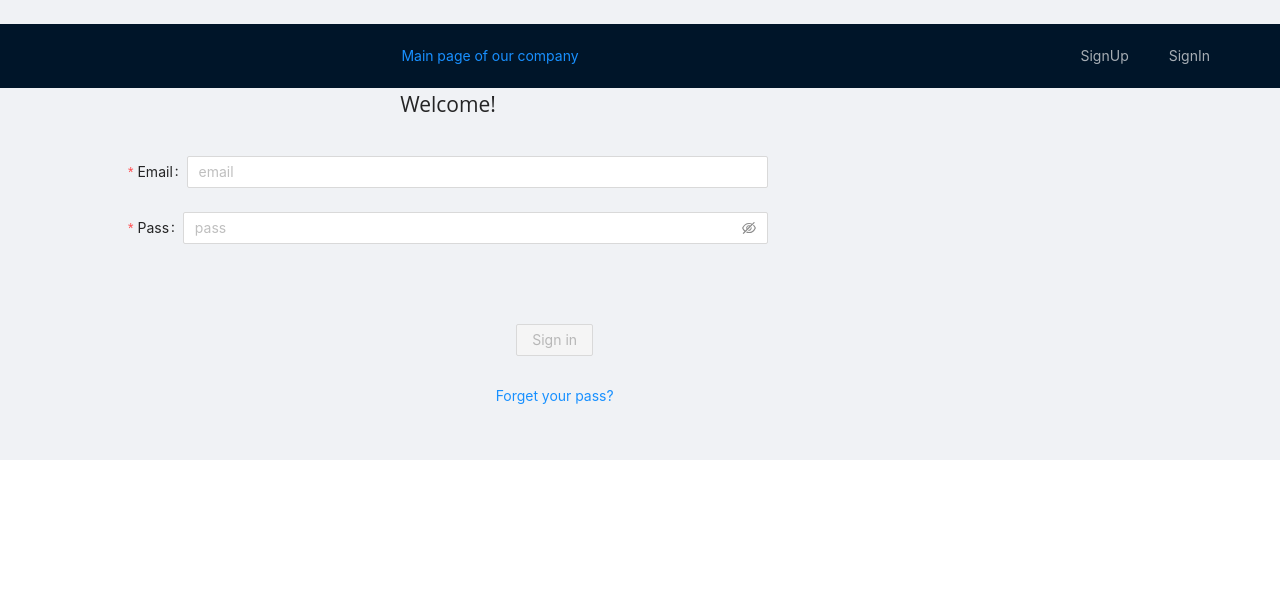
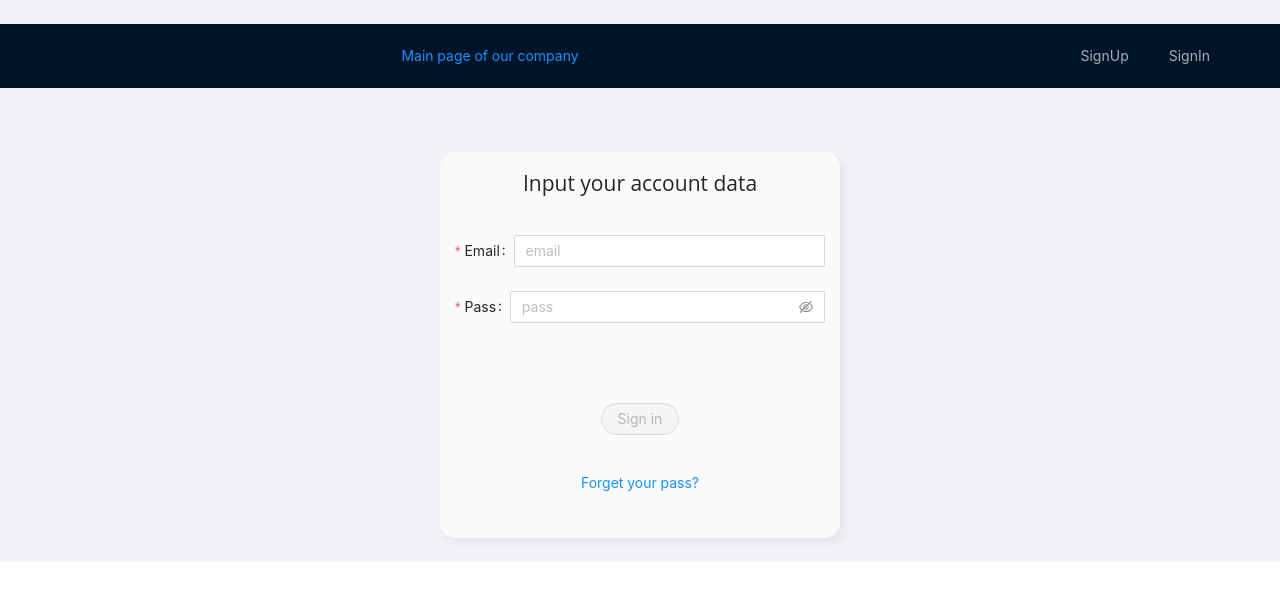
Before and after one commit to yuliamed/react-frontend-task, a React (Create React App) app: page / in a window 1280 px wide. Shown: the top 600 px of the page. Built offline with nearby package versions, Linux system fonts and the light colour scheme.

Commit message:
change style of forms

```diff
--- a/src/Components/auth/LoginComponent.js
+++ b/src/Components/auth/LoginComponent.js
@@ -1,11 +1,12 @@
 import React from 'react';
 import { useNavigate } from 'react-router-dom';
-import { Form, Input, Button } from 'antd';
+import { Form, Input, Button, Layout, Space } from 'antd';
 import UserService from "../../services/userService";
 import { connect } from "react-redux";
 import { signIn } from "../../actions/auth";
 import Header from '../common/headers/Header';
 import { changePass } from "../../actions/account";
+const { Content, Footer } = Layout;
 var isButtonDisabled = true;
 var isHiddenError = true;
 class WithNavigate extends React.Component {
@@ -105,10 +106,6 @@ class WithNavigate extends React.Component {
 
   render() {
     const { isLoggedIn, message } = this.props;
-        // if (isLoggedIn) {
-        //     console.log("is logged in " + isLoggedIn);
-        //     return <Navigate to="/home/" />;
-        // }
     let modal = null;
     if (this.state.isPassChanging) {
       modal =
@@ -156,22 +153,22 @@ class WithNavigate extends React.Component {
             </Form.Item>
           </p>
           <Button onClick={(e) => this.onSaveNewPass(e)} >Save new pass</Button>
-                    {/* <div hidden={isHiddenError}><Form.Item
-                        label={"Error of changing pass - " + this.state.message}
-                        hidden={isHiddenError}
-                        style={
-                            { color: "red" }
-                        }>Error of changing pass - {this.state.message}</Form.Item>
-                    </div> */}
         </div>
     }
     return (
       <div>
         <Header />
+        <Content className="site-layout" style={{ padding: '0 50px', marginTop: 64, align: 'center', }}>
+          <Space direction="vertical" wrap>
             <Form
               style={{
-                        width: "50%",
-                        marginLeft: "10%"
+                width: "400px",
+                resize: "vertical",
+                padding: '15px',
+                "border-radius": '15px',
+                border: 0,
+                "box-shadow": '4px 4px 10px rgba(0,0,0,0.06)',
+                "background-color": "#fafafa",
               }}
 
               name="basic"
@@ -182,7 +179,7 @@ class WithNavigate extends React.Component {
               validateMessages={this.validateMessages}
             >
               <Form.Item>
-                        <h1 >Welcomе!</h1>
+                <h1>Input your account data</h1>
               </Form.Item>
 
               <Form.Item
@@ -218,9 +215,9 @@ class WithNavigate extends React.Component {
               <Form.Item >
                 <label hidden={isHiddenError}>Check your authentication data</label>
               </Form.Item>
-
-                    <Form.Item wrapperCol={{ offset: 8, span: 16 }} >
-                        <Button type="primary" htmlType="submit" disabled={isButtonDisabled} hidden={this.state.isPassChanging}>
+              <Space direction="vertical" wrap>
+                <Form.Item  >
+                  <Button type="primary" shape="round" htmlType="submit" disabled={isButtonDisabled} hidden={this.state.isPassChanging}>
                     Sign in
                   </Button>
                   {message && (
@@ -232,13 +229,16 @@ class WithNavigate extends React.Component {
                   )}
                 </Form.Item>
 
-                    <Form.Item wrapperCol={{ offset: 8, span: 16 }} >
+                <Form.Item >
                   <a onClick={(e) => this.onForgetPass(e)} hidden={this.state.isPassChanging}>Forget your pass?</a>
                 </Form.Item>
                 <>
                   {modal}
                 </>
+              </Space>
             </Form>
+          </Space>
+        </Content>
       </div >
     );
   }
--- a/src/Components/auth/SignUpComponent.js
+++ b/src/Components/auth/SignUpComponent.js
@@ -1,11 +1,11 @@
 import React from 'react';
-import { Form, Input, Button, Alert, Checkbox } from 'antd';
+import { Form, Input, Button, Alert, Checkbox, Layout, Space } from 'antd';
 import { signUp } from "../../actions/auth";
 import { connect } from "react-redux";
 import { useNavigate } from 'react-router-dom';
 import Header from '../common/headers/Header';
 import { ContactsOutlined } from '@ant-design/icons';
-
+const { Content, Footer } = Layout;
 class WithNavigate extends React.Component {
 
   constructor(props) {
@@ -91,20 +91,23 @@ class WithNavigate extends React.Component {
       number: '${label} is not a valid number!',
       string: '${label} must be a string!'
     },
-
-        // min:
-        //     "Min length of pass is 6",
-        // max: "Max length is 20"
   };
 
   render() {
 
     return (
       <div><Header />
+        <Content className="site-layout" style={{ padding: '0 50px', marginTop: 64, align: 'center', }}>
+          <Space direction="vertical" wrap>
             <Form
               style={{
-                        width: "50%",
-                        marginLeft: "10%"
+                width: "400px",
+                resize: "vertical",
+                padding: '15px',
+                "border-radius": '15px',
+                border: 0,
+                "box-shadow": '4px 4px 10px rgba(0,0,0,0.06)',
+                "background-color": "#fafafa",
               }}
               name="basic"
               initialValues={{ remember: true }}
@@ -198,10 +201,7 @@ class WithNavigate extends React.Component {
                 })}>Sign up as auto-picker
                 </Checkbox>
               </Form.Item>
-                    <Form.Item
-                        wrapperCol={{ offset: 8, span: 16 }}
-
-                    >
+              <Form.Item>
                 <Button
                   type="primary"
                   htmlType="submit"
@@ -211,6 +211,8 @@ class WithNavigate extends React.Component {
                 </Button>
               </Form.Item>
             </Form>
+          </Space>
+        </Content>
       </div>
     );
   }
--- a/src/Components/user/Profile.js
+++ b/src/Components/user/Profile.js
@@ -197,8 +197,6 @@ class Profile extends Component {
     if (this.state.isPassChanging) {
       modal =
         <Form>
-
-
           <Form.Item
             label="Token:"
             name="Token"
@@ -256,6 +254,7 @@ class Profile extends Component {
             }>Error of changing pass - {this.state.message}</label>
         </Form>
     }
+
     return (
 
       <div className="site-card-border-less-wrapper"
@@ -276,7 +275,6 @@ class Profile extends Component {
           }>
             <Image
               style={{
-                width: '95%',
                 padding: "2%"
               }}
               src={BASE_USER_PICTURE}
```
Lines whose indentation alone changed are shown as unchanged.
